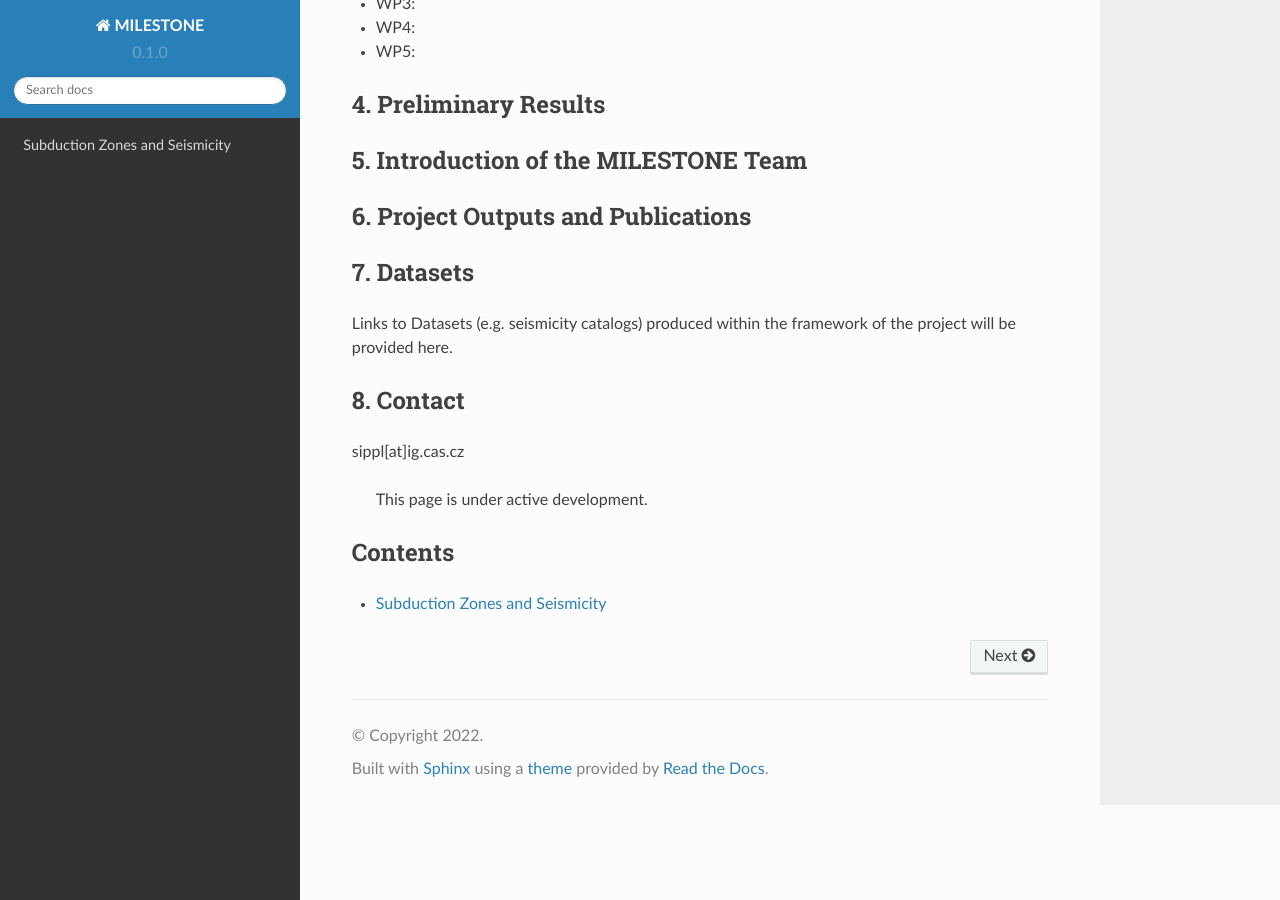
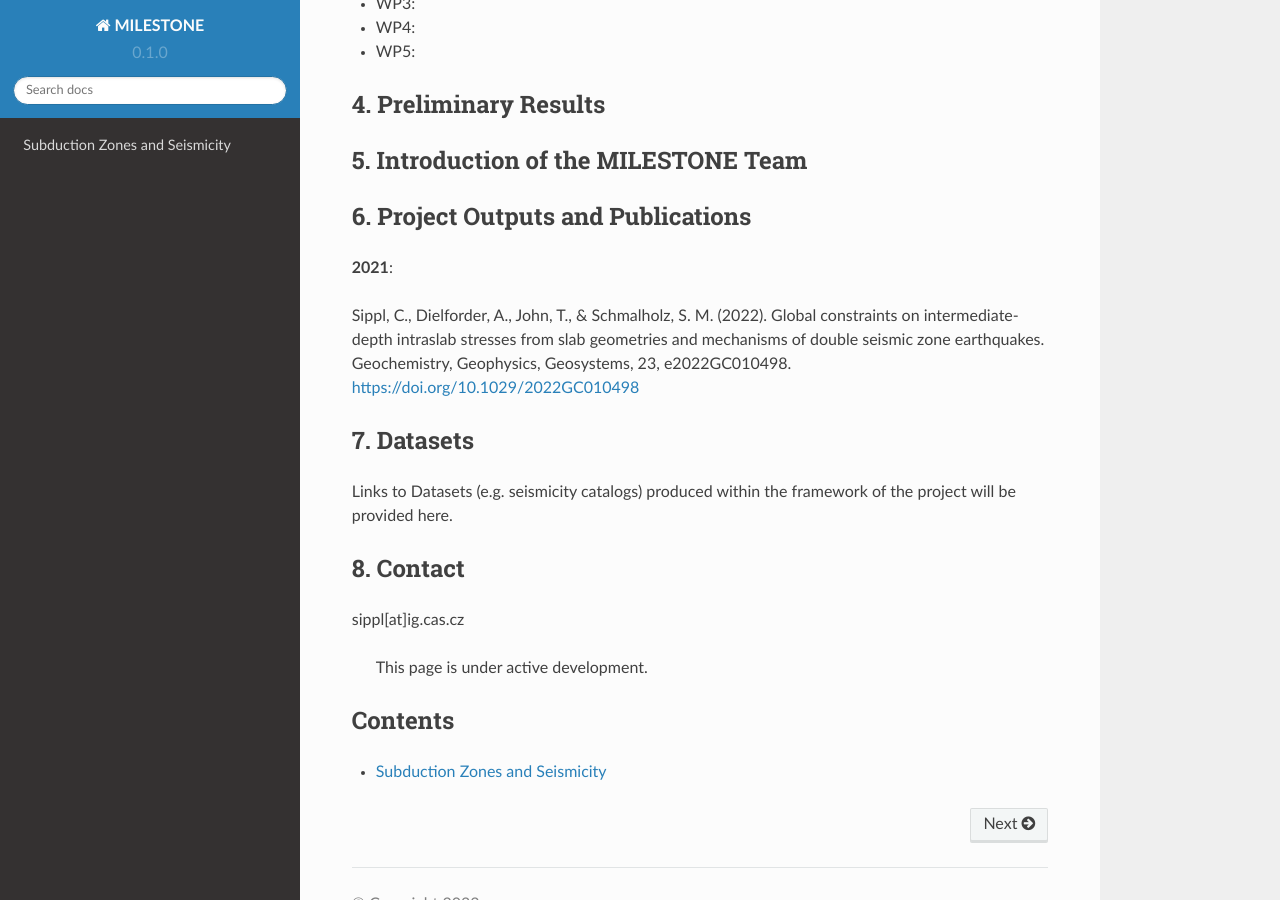
Before and after one commit to chrsippl/MILESTONE_web, a Sphinx documentation site: the page built from docs/source/index.rst, in a window 1280 px wide and 900 px high, scrolled down 744 px. Built offline with Sphinx 7.4.7 and the Read the Docs theme 2.0.0, drawn with Linux system fonts in a browser that asks for light colours; pages that are not in the unit, such as notebooks, are missing from menus.

Commit message:
Update index.rst

```diff
--- a/docs/source/index.rst
+++ b/docs/source/index.rst
@@ -44,6 +44,12 @@ Project MILESTONE is composed of five work packages, presented in the following:
 6. Project Outputs and Publications
 --------
 
+**2021**:
+
+Sippl, C., Dielforder, A., John, T., & Schmalholz, S. M. (2022). Global constraints on intermediate-depth intraslab stresses from slab geometries and mechanisms of double seismic zone earthquakes. Geochemistry, Geophysics, Geosystems, 23, e2022GC010498. `https://doi.org/10.1029/2022GC010498`_
+
+.. _https://doi.org/10.1029/2022GC010498: https://doi.org/10.1029/2022GC010498
+
 7. Datasets
 --------
 
```
